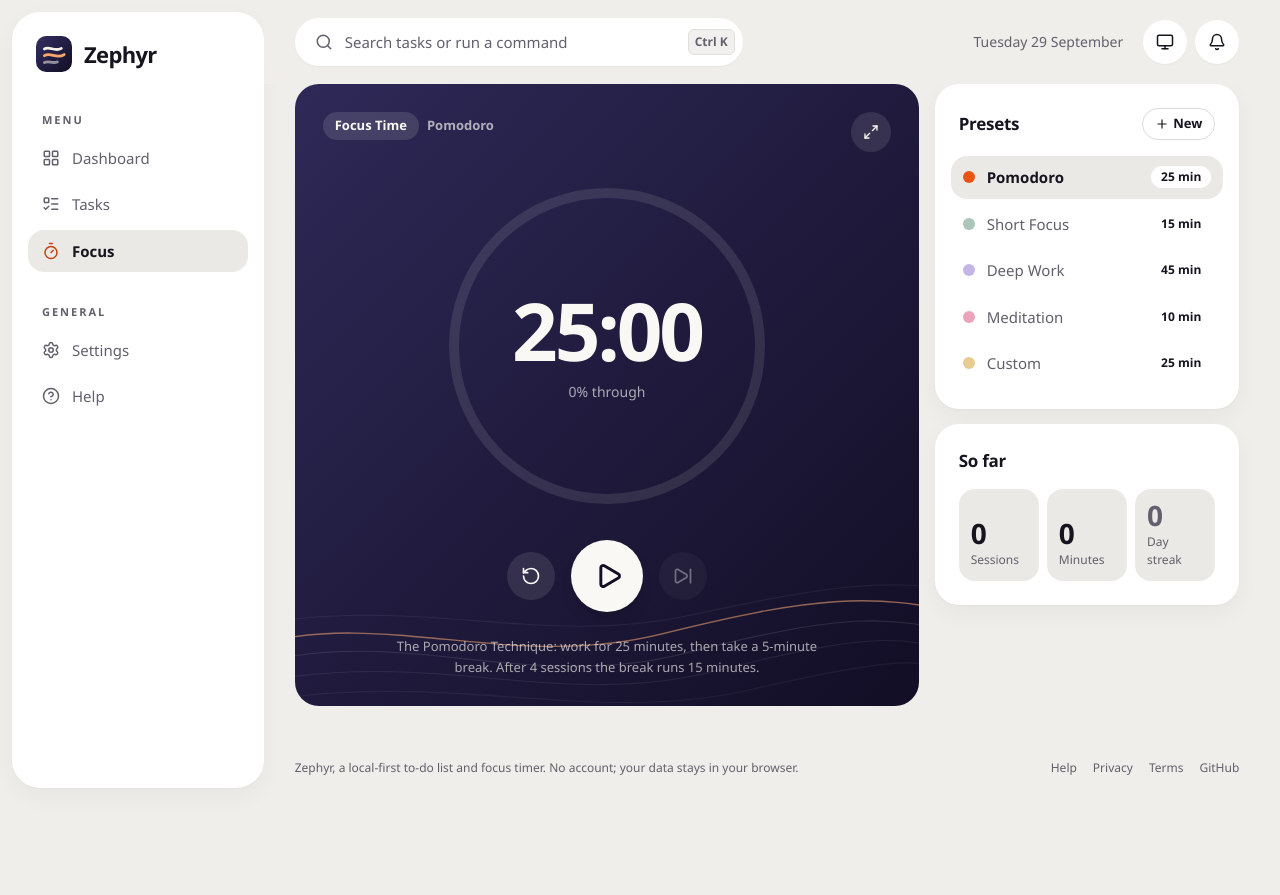
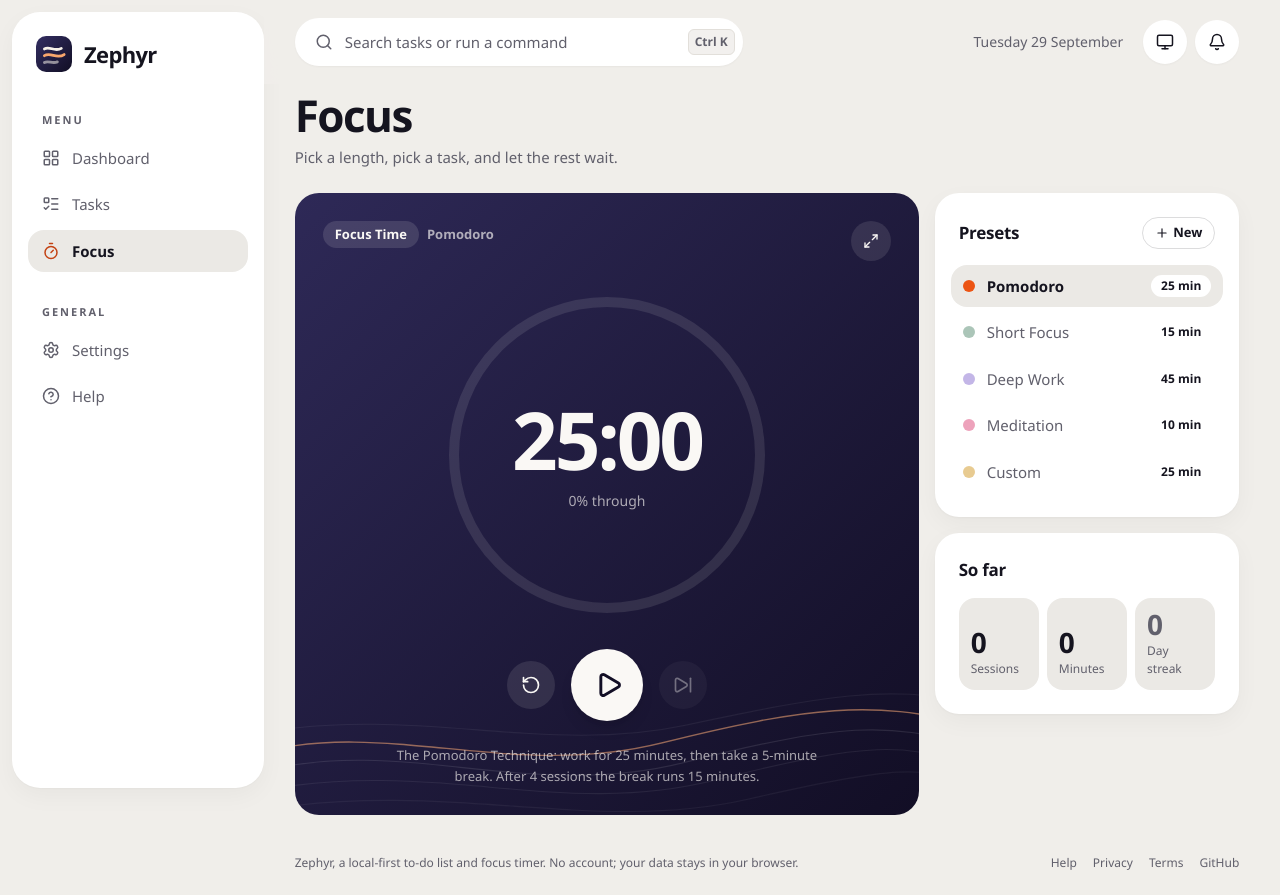
Before and after one commit to dominikkoenitzer/Zephyr, a React (Vite) app: page /focus in a window 1280 px wide. Before the commit the page ends 800 px from the top, so only its background shows below. Built offline with nearby package versions, Linux system fonts and the light colour scheme.

Commit message:
Title the Focus page

```diff
--- a/src/pages/FocusTimer.jsx
+++ b/src/pages/FocusTimer.jsx
@@ -1,5 +1,6 @@
 import PomodoroTimer from '../components/FocusTimer/PomodoroTimer';
 import PageContainer from '../components/Layout/PageContainer';
+import PageHeader from '../components/Layout/PageHeader';
 import { usePageMeta } from '../hooks/usePageMeta';
 import { ROUTE_META } from '../routes/meta';
 
@@ -8,8 +9,7 @@ function FocusTimer() {
 
   return (
     <PageContainer>
-      {/* Titled by the top bar; see TasksPage. */}
-      <h1 className="sr-only">Focus timer</h1>
+      <PageHeader title="Focus" description="Pick a length, pick a task, and let the rest wait." />
       <PomodoroTimer />
     </PageContainer>
   );
```
